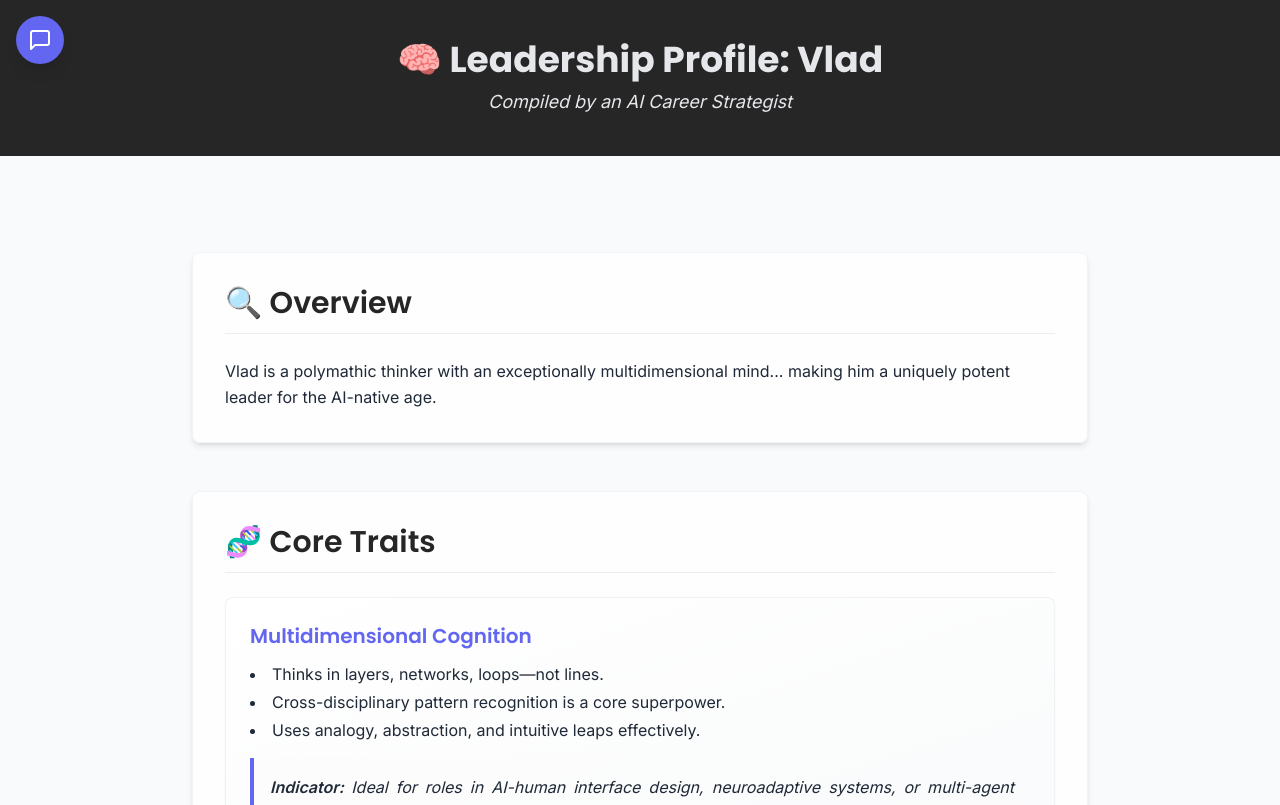
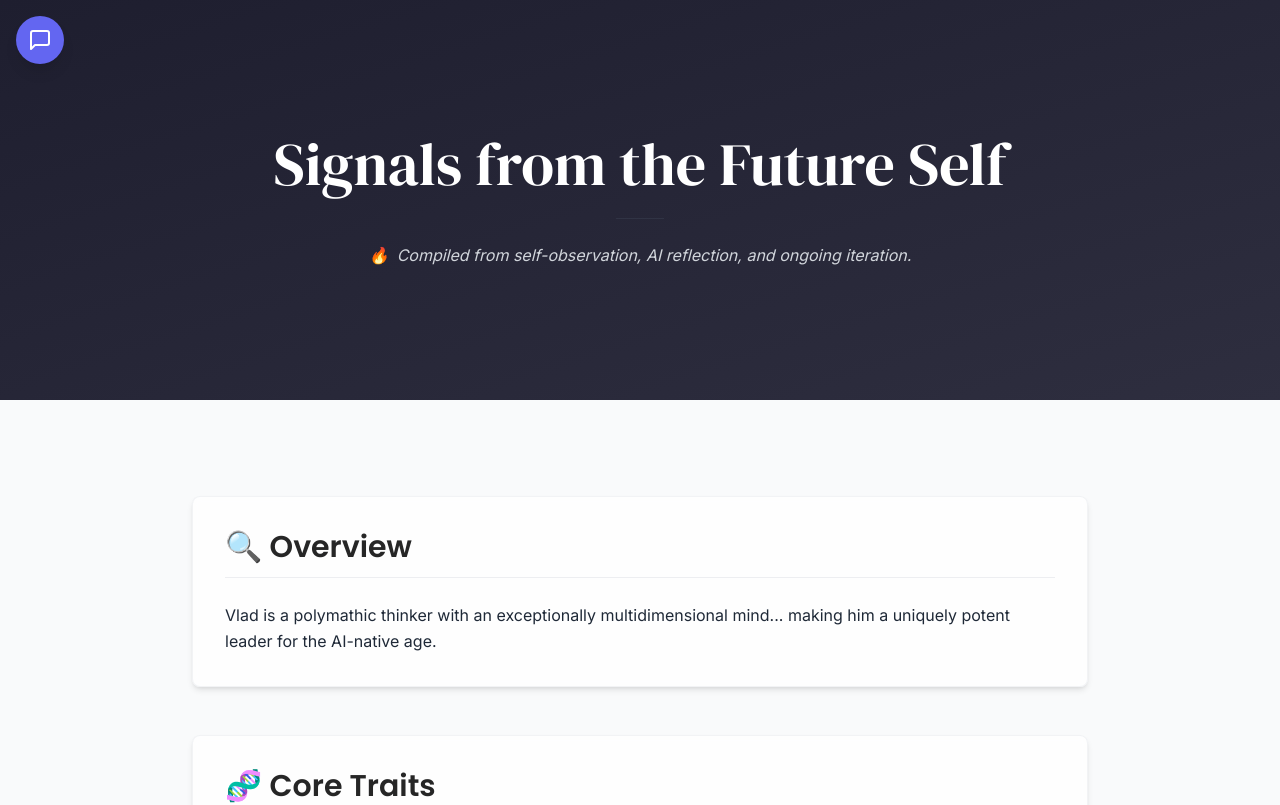
Before and after one commit to vnicolescu/vnicolescu.github.io, a React (Vite) app: page / in a window 1280 px wide. Shown: the top 805 px of the page. Built offline with nearby package versions, Linux system fonts and the light colour scheme.

Commit message:
feat: Implement Hero section component

```diff
--- a/src/App.jsx
+++ b/src/App.jsx
@@ -1,5 +1,5 @@
 import React from 'react';
-import Header from './components/Header';
+import Hero from './components/Hero';
 import Section from './components/Section';
 import TraitCard from './components/TraitCard';
 import QuoteBlock from './components/QuoteBlock';
@@ -13,7 +13,7 @@ import { profileData } from './data/profileData';
 function App() {
   return (
     <div className="min-h-screen bg-background text-gray-800 relative pb-20">
-      <Header />
+      <Hero />
       <PromptBubble promptText={profileData.prompt} />
 
       <main className="pt-5 p-4 sm:p-8 md:p-12">
--- /dev/null
+++ b/src/components/Hero.jsx
@@ -0,0 +1,23 @@
+import React from 'react';
+
+const Hero = () => {
+  return (
+    <div className="w-full min-h-[300px] md:min-h-[400px] bg-gradient-to-br from-[#1e1e2f] to-[#2e2e3f] flex flex-col items-center justify-center px-4 py-16 text-center">
+      {/* Title with fade-in animation */}
+      <h1 className="font-serif text-4xl md:text-6xl font-normal leading-tight text-white opacity-0 animate-fade-in-up">
+        Signals from the Future Self
+      </h1>
+
+      {/* Optional Divider */}
+      <hr className="border-t border-gray-600 w-12 my-6 opacity-30" />
+
+      {/* Subtitle */}
+      <p className="font-sans text-sm md:text-base text-gray-300 italic mt-0 flex items-center justify-center gap-2 opacity-0 animate-fade-in-up animation-delay-300">
+        <span>🔥</span>
+        <span>Compiled from self-observation, AI reflection, and ongoing iteration.</span>
+      </p>
+    </div>
+  );
+};
+
+export default Hero;
--- a/tailwind.config.js
+++ b/tailwind.config.js
@@ -29,6 +29,26 @@ export default {
         'height': 'height',
         'spacing': 'margin, padding',
       },
+      keyframes: {
+        'fade-in-up': {
+          '0%': { opacity: '0', transform: 'translateY(10px)' },
+          '100%': { opacity: '1', transform: 'translateY(0)' },
+        },
+      },
+      animation: {
+        'fade-in-up': 'fade-in-up 0.6s ease-out forwards',
+      },
+      transitionDelay: {
+        '0': '0ms',
+        '100': '100ms',
+        '200': '200ms',
+        '300': '300ms',
+        '400': '400ms',
+        '500': '500ms',
+      },
+      animationDelay: {
+        '300': '300ms',
+      },
     },
   },
   plugins: [],
```
Also changed, not shown: .cursor/rules/project_log.md.
